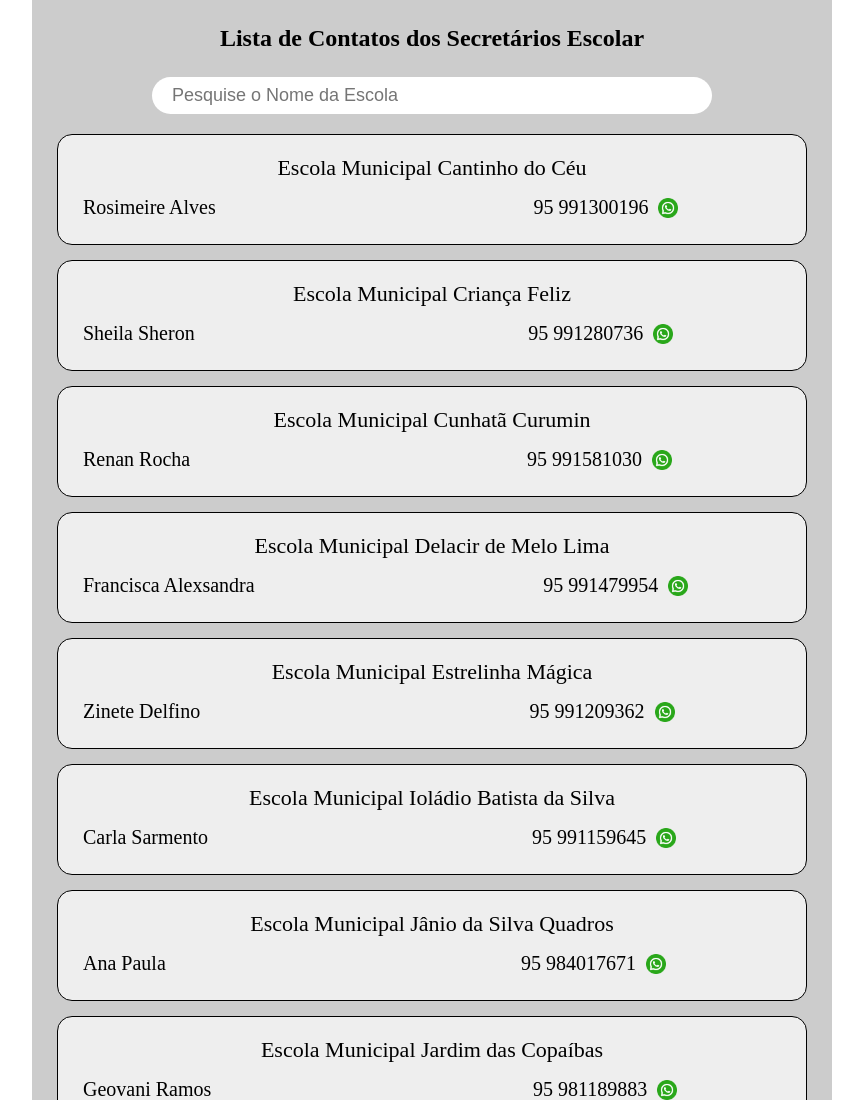
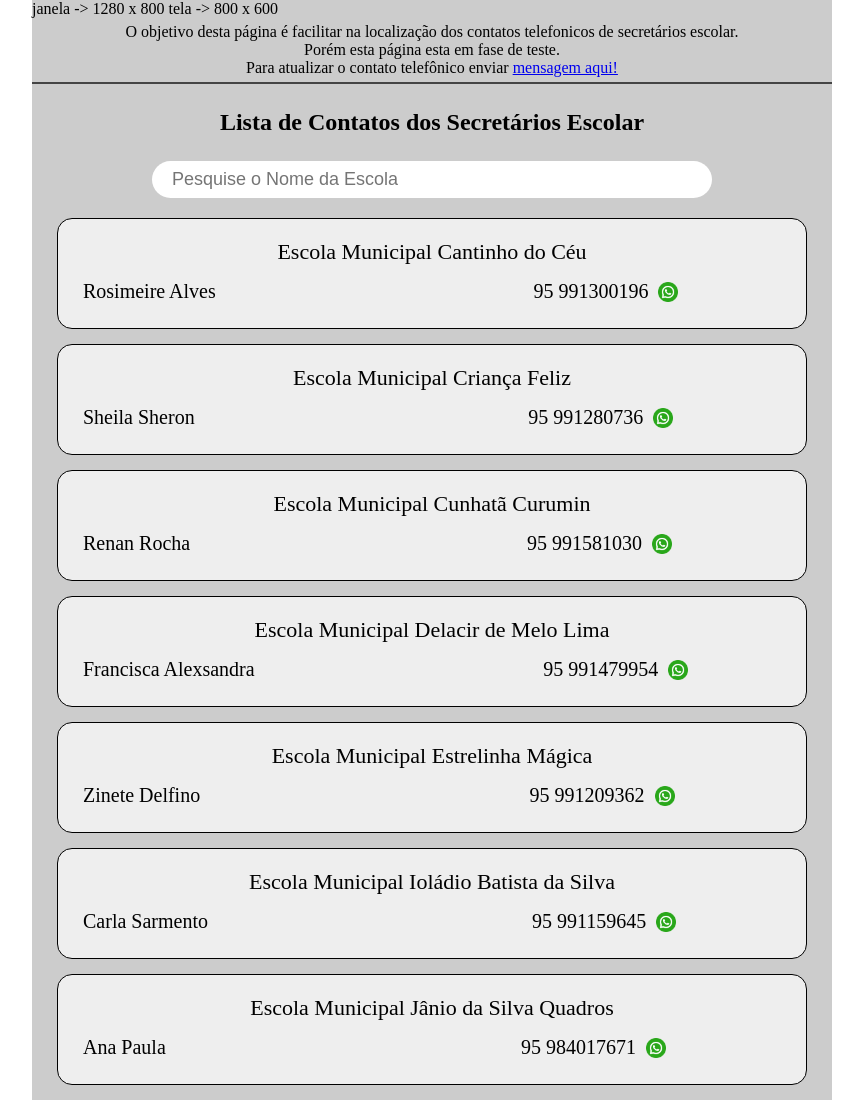
Before and after one commit to jhonatanbmendes/lista, a plain HTML site: page index.html in a window 1280 px wide. Shown: the top 1100 px of the page, without its empty margins (208-1071 px from the left). Drawn offline with Linux system fonts and the light colour scheme.

Commit message:
Adicionando a leitura do tamanha da tela.

```diff
--- a/contatos.js
+++ b/contatos.js
@@ -449,3 +449,16 @@ for (let i in lista) {
 
 
 }
+
+// para saber o tamanho da tela.
+function sizeOfThings(){
+    let janelaLagura = window.innerWidth;
+    let janelaAltura = window.innerHeight;
+
+    let telaLargura = screen.width;
+    let telaAltura = screen.height;
+
+    document.getElementById('tamanho').innerHTML = 'janela -> '+ janelaLagura + " x " + janelaAltura + ' tela -> ' + telaLargura + ' x ' + telaAltura;
+}
+
+sizeOfThings();
--- a/estilo.css
+++ b/estilo.css
@@ -13,6 +13,14 @@
     background-color: #ccc;
     padding-bottom: 5px;
 }
+
+.aviso{
+    text-align: center;
+    font-size: 16px;
+    border-bottom: 2px solid #444;
+    padding: 5px 0;
+}
+
 h2{
     text-align: center;
     padding: 25px 0;
--- a/index.html
+++ b/index.html
@@ -8,6 +8,9 @@
 </head>
 <body>
     <div class="conteudo">
+
+        <div id="tamanho"></div>
+        <div class="aviso">O objetivo desta página é facilitar na localização dos contatos telefonicos de secretários escolar.<br>Porém esta página esta em fase de teste.<br>Para atualizar o contato telefônico enviar <a href="https://wa.me/5595988032944?text=Olá Jhonatan, quero atualizar o contato da minha escola." onclick="alerta()">mensagem aqui!</a></div>
 
         <h2>Lista de Contatos dos Secretários Escolar</h2>
 
@@ -49,7 +52,7 @@
         </section> -->
 
         </div>
-    <footer>Desenvolvido por: Jhonatan B. Mendes | 2024</footer>
+    <footer class="rodape">Desenvolvido por: Jhonatan B. Mendes | 2024</footer>
 
     <script src="contatos.js"></script>
     <script src="script.js"></script>
--- a/script.js
+++ b/script.js
@@ -17,3 +17,7 @@ function buscar() {
     }
 
 }
+
+function alerta(){
+    alert('Por favor, informe seu nome, telefone e escola.');
+}
```
